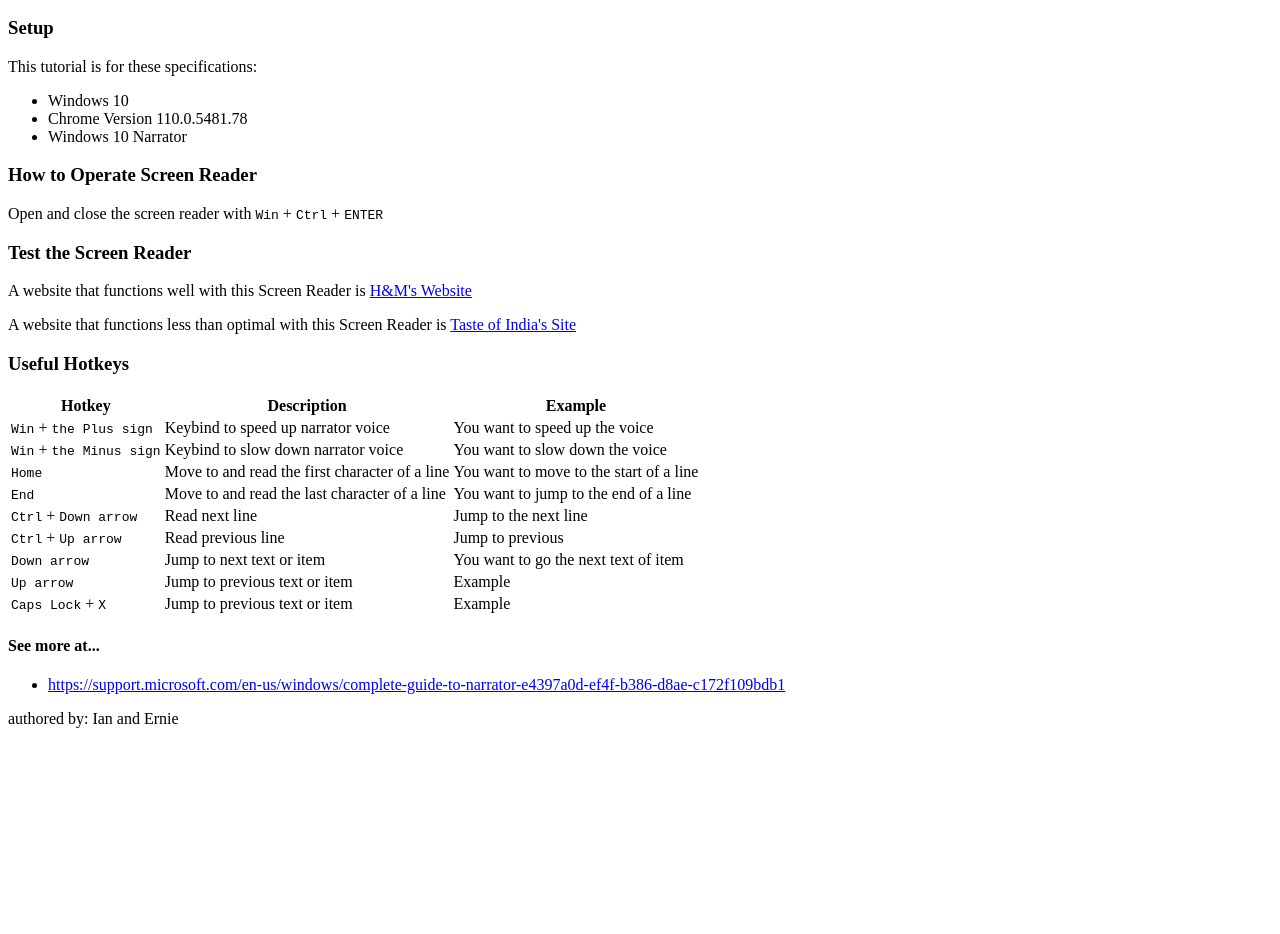
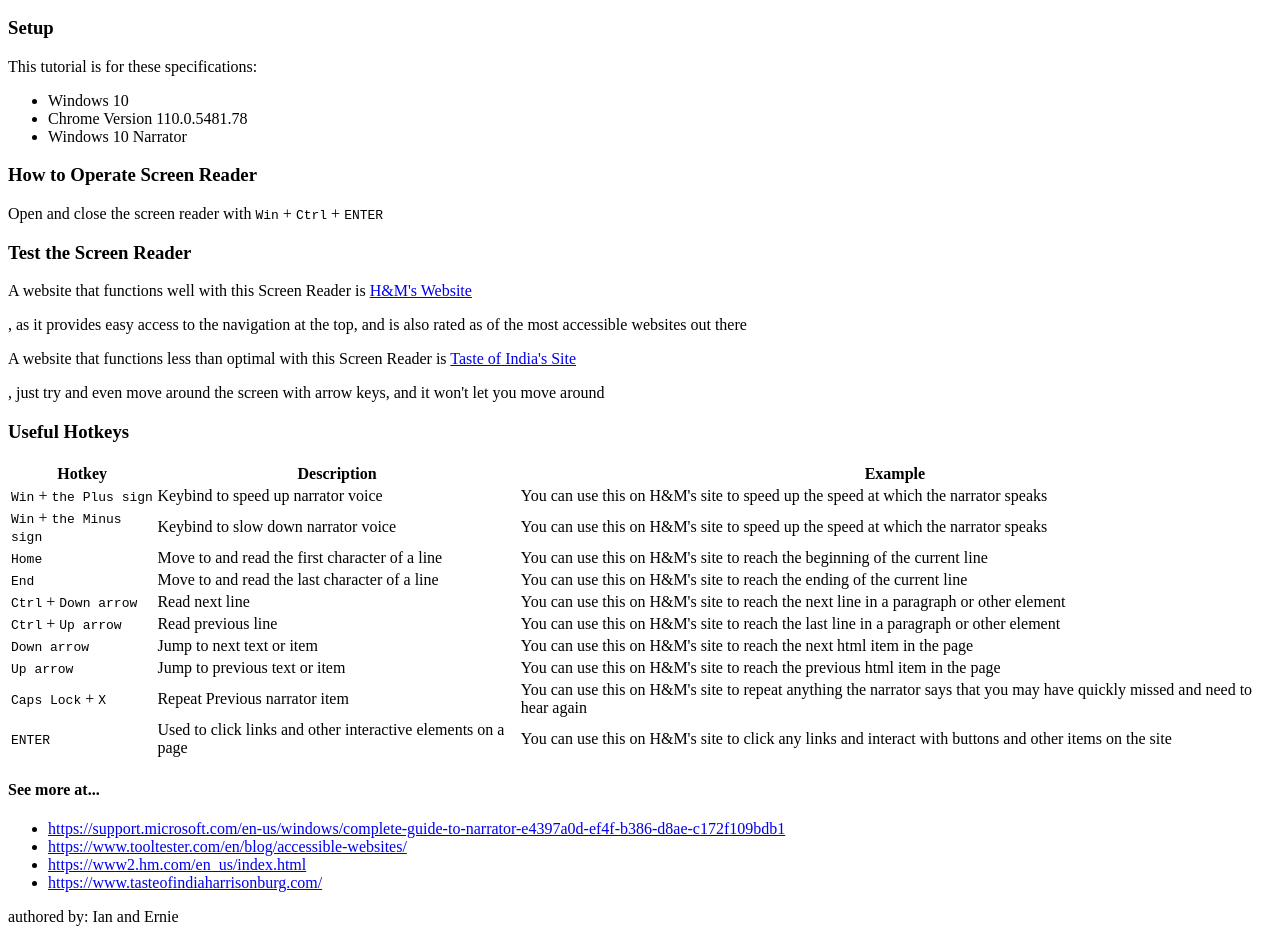
Before and after one commit to Lipsih/Screen-Reader-Tutorial, a plain HTML site: page index.html in a window 1280 px wide. Shown: the part 136-1070 px from the top of the page. Before the commit the page ends 872 px from the top, so only its background shows below. Drawn offline with Linux system fonts and the light colour scheme.

Commit message:
Update index.html

```diff
--- a/index.html
+++ b/index.html
@@ -20,8 +20,11 @@
     <h3>Test the Screen Reader</h3>
     <p>A website that functions well with this Screen Reader is
         <a href="https://www2.hm.com/en_us/index.html">H&M's Website</a></p>
+        , as it provides easy access to the navigation at the top, and is also
+        rated as of the most accessible websites out there
     <p>A website that functions less than optimal with this Screen Reader is
         <a href="https://www.tasteofindiaharrisonburg.com/">Taste of India's Site</a></p>
+        , just try and even move around the screen with arrow keys, and it won't let you move around
     <h3>
         Useful Hotkeys
     </h3>
@@ -33,55 +36,65 @@
             <tr>
                 <td><kbd>Win</kbd> + <kbd>the Plus sign</kbd></td>
                 <td>Keybind to speed up narrator voice</td>
-                <td>You want to speed up the voice</td>
+                <td>You can use this on H&M's site to speed up the speed at which the narrator speaks</td>
             </tr>
             <tr>
                 <td><kbd>Win</kbd> + <kbd>the Minus sign</kbd></td>
                 <td>Keybind to slow down narrator voice</td>
-                <td>You want to slow down the voice</td>
+                <td>You can use this on H&M's site to speed up the speed at which the narrator speaks</td>
             </tr>
             <tr>
                 <td><kbd>Home</kbd></td>
                 <td>Move to and read the first character of a line</td>
-                <td>You want to move to the start of a line</td>
+                <td>You can use this on H&M's site to reach the beginning of the current line</td>
             </tr>
             <tr>
                 <td><kbd>End</kbd></td>
                 <td>Move to and read the last character of a line</td>
-                <td>You want to jump to the end of a line</td>
+                <td>You can use this on H&M's site to reach the ending of the current line</td>
             </tr>
             <tr>
                 <td><kbd>Ctrl</kbd> + <kbd>Down arrow</kbd></td>
                 <td>Read next line</td>
-                <td>Jump to the next line</td>
+                <td>You can use this on H&M's site to reach the next line in a paragraph or other element</td>
             </tr>
             <tr>
                 <td><kbd>Ctrl</kbd> + <kbd>Up arrow</kbd></td>
                 <td>Read previous line</td>
-                <td>Jump to previous</td>
+                <td>You can use this on H&M's site to reach the last line in a paragraph or other element</td>
             </tr>
             <tr>
                 <td><kbd>Down arrow</kbd></td>
                 <td>Jump to next text or item</td>
-                <td>You want to go the next text of item</td>
+                <td>You can use this on H&M's site to reach the next html item in the page</td>
             </tr>
             <tr>
                 <td><kbd>Up arrow</kbd></td>
                 <td>Jump to previous text or item</td>
-                <td>Example</td>
+                <td>You can use this on H&M's site to reach the previous html item in the page</td>
             </tr>
             <tr>
                 <td><kbd>Caps Lock</kbd> + <kbd>X</kbd></td>
-                <td>Jump to previous text or item</td>
-                <td>Example</td>
+                <td>Repeat Previous narrator item</td>
+                <td>You can use this on H&M's site to repeat anything the narrator says that you may have quickly missed
+                and need to hear again</td>
+            </tr>
+            <tr>
+                <td><kbd>ENTER</kbd></td>
+                <td>Used to click links and other interactive elements on a page</td>
+                <td>You can use this on H&M's site to click any links and interact with buttons and other items
+                on the site</td>
             </tr>
         </tbody>
     </table>
 
-<h4>See more at...</h4>
-<ul>
-    <li><a href="https://support.microsoft.com/en-us/windows/complete-guide-to-narrator-e4397a0d-ef4f-b386-d8ae-c172f109bdb1">https://support.microsoft.com/en-us/windows/complete-guide-to-narrator-e4397a0d-ef4f-b386-d8ae-c172f109bdb1</a></li>
-</ul>
+    <h4>See more at...</h4>
+    <ul>
+        <li><a href="https://support.microsoft.com/en-us/windows/complete-guide-to-narrator-e4397a0d-ef4f-b386-d8ae-c172f109bdb1">https://support.microsoft.com/en-us/windows/complete-guide-to-narrator-e4397a0d-ef4f-b386-d8ae-c172f109bdb1</a></li>
+        <li><a href="https://www.tooltester.com/en/blog/accessible-websites/">https://www.tooltester.com/en/blog/accessible-websites/</a></li>
+        <li><a href="https://www2.hm.com/en_us/index.html">https://www2.hm.com/en_us/index.html</a></li>
+        <li><a href="https://www.tasteofindiaharrisonburg.com/">https://www.tasteofindiaharrisonburg.com/</a></li>
+    </ul>
     <footer>authored by: Ian and Ernie</footer>
 </body>
 </html>
```
